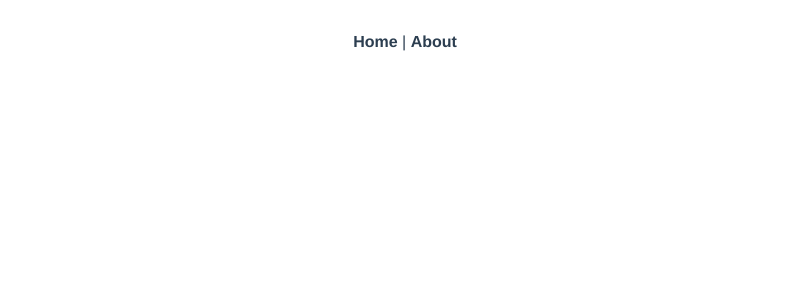
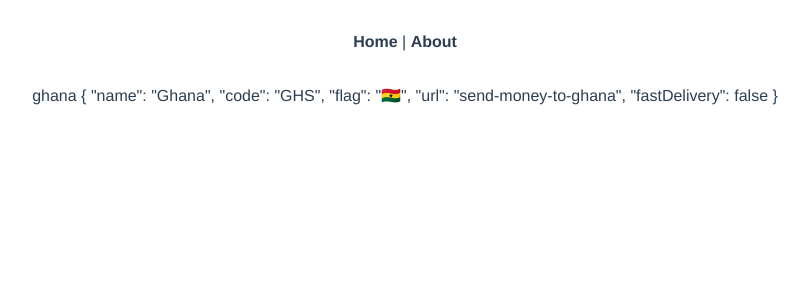
Before and after one commit to ejirocodes/remittance-app, a Vue app: page /send-money/ghana in a window 1280 px wide. Before the commit this address had no page. Shown: the top 300 px of the page, without its empty margins (235-1044 px from the left). Built offline with nearby package versions, Linux system fonts and the light colour scheme.

Commit message:
get selected country

```diff
--- a/src/components/CountryDropdown.vue
+++ b/src/components/CountryDropdown.vue
@@ -25,8 +25,11 @@
           cursor-pointer
           hover:bg-gray-100
         "
-        @click="getRate(country)"
       >
+        <router-link :to="`/send-money/${country.name.toLowerCase()}`" class="inline-flex
+          items-center
+          justify-between w-full">
+          <!-- @click="getRate(country)" -->
           <div class="flex items-center">
             <span class="inline-block mr-2 text-2xl">{{ country.flag }}</span>
             <span class="country-picker_option_text">
@@ -38,6 +41,7 @@
             v-show="country.fastDelivery"
             >Fast delivery</span
           >
+        </router-link>
       </li>
     </ul>
   </div>
--- a/src/components/SearchForm.vue
+++ b/src/components/SearchForm.vue
@@ -54,6 +54,7 @@ export default defineComponent({
     CountryDropdown,
   },
   setup() {
+    name: "SearchForm";
     const openCountryDropdown = ref<boolean>(false);
     const countryValue = ref<string>("");
     const countries = ref([
@@ -92,18 +93,12 @@ export default defineComponent({
       });
     });
 
-    const updateSearch = (e: CustomEvent) => {
-      countryValue.value = e.detail;
-      console.log(e);
-    };
-
     return {
       openCountryDropdown,
       countryValue,
       countries,
       searchCountry,
       toggleCountryDropdown,
-      updateSearch,
     };
   },
 });
--- a/src/router/index.ts
+++ b/src/router/index.ts
@@ -7,14 +7,11 @@ const routes: Array<RouteRecordRaw> = [
     name: 'Home',
     component: Home
   },
-  // {
-  //   path: '/about',
-  //   name: 'About',
-  //   // route level code-splitting
-  //   // this generates a separate chunk (about.[hash].js) for this route
-  //   // which is lazy-loaded when the route is visited.
-  //   component: () => import(/* webpackChunkName: "about" */ '../views/About.vue')
-  // }
+  {
+    path: '/send-money/:name',
+    name: 'SendMoney',
+    component: () => import('../views/SendMoney.vue')
+  }
 ]
 
 const router = createRouter({
--- /dev/null
+++ b/src/views/SendMoney.vue
@@ -0,0 +1,52 @@
+<template>
+  <div>
+    {{ route.params.name }}
+    {{ selectedCountry }}
+  </div>
+</template>
+
+<script lang="ts">
+import { defineComponent, ref, computed } from "vue";
+import { useRoute } from "vue-router";
+
+export default defineComponent({
+  name: "SendMoney",
+  setup() {
+    let route = useRoute();
+    const countries = ref([
+      {
+        name: "Nigeria",
+        code: "NGN",
+        flag: "🇳🇬",
+        url: "send-money-to-nigeria",
+        fastDelivery: true,
+      },
+      {
+        name: "Ghana",
+        code: "GHS",
+        flag: `🇬🇭`,
+        url: "send-money-to-ghana",
+        fastDelivery: false,
+      },
+      {
+        name: "Kenya",
+        code: "KES",
+        flag: `🇰🇪`,
+        url: "send-money-to-kenya",
+        fastDelivery: true,
+      },
+    ]);
+
+    const selectedCountry = computed(() => {
+      return countries.value.find(
+        (country) => country.name.toLowerCase() === route.params.name
+      );
+    });
+
+    return { selectedCountry, route };
+  },
+});
+</script>
+
+<style scoped>
+</style>
```
Lines whose indentation alone changed are shown as unchanged.
